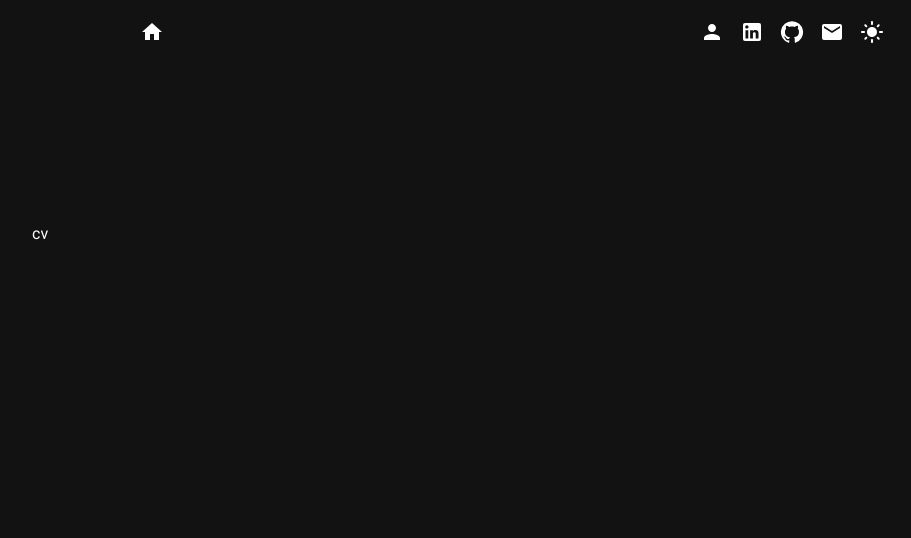
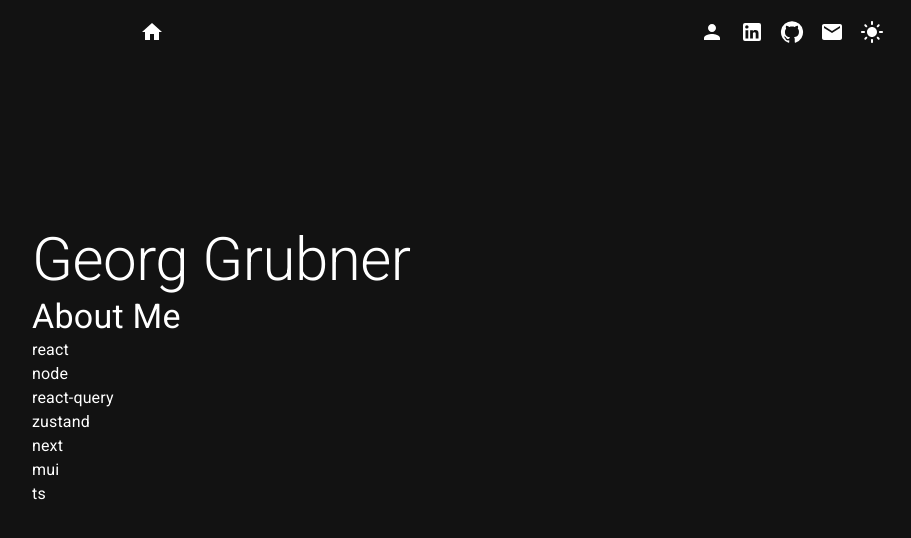
Before and after one commit to georggrubner/cv, a React (Vite) app: page / in a window 1280 px wide. Both pictures are taken after a click on the button 840 px from the left and 32 px from the top of the page. Shown: the top 538 px of the page, without its empty margins (128-1039 px from the left). Built offline with nearby package versions, Linux system fonts and the light colour scheme.

Commit message:
bootstrap cv page

```diff
--- a/src/Layout/Body/CV/index.tsx
+++ b/src/Layout/Body/CV/index.tsx
@@ -1 +1,19 @@
-export const CV = () => <>cv</>
+import { Stack, Typography } from '@mui/material'
+
+export const CV = () => {
+    return (
+        <Stack>
+            <Typography variant="h2">Georg Grubner</Typography>
+            <Stack>
+                <Typography variant="h4">About Me</Typography>
+                <Typography variant="body1">react</Typography>
+                <Typography variant="body1">node</Typography>
+                <Typography variant="body1">react-query</Typography>
+                <Typography variant="body1">zustand</Typography>
+                <Typography variant="body1">next</Typography>
+                <Typography variant="body1">mui</Typography>
+                <Typography variant="body1">ts</Typography>
+            </Stack>
+        </Stack>
+    )
+}
```
